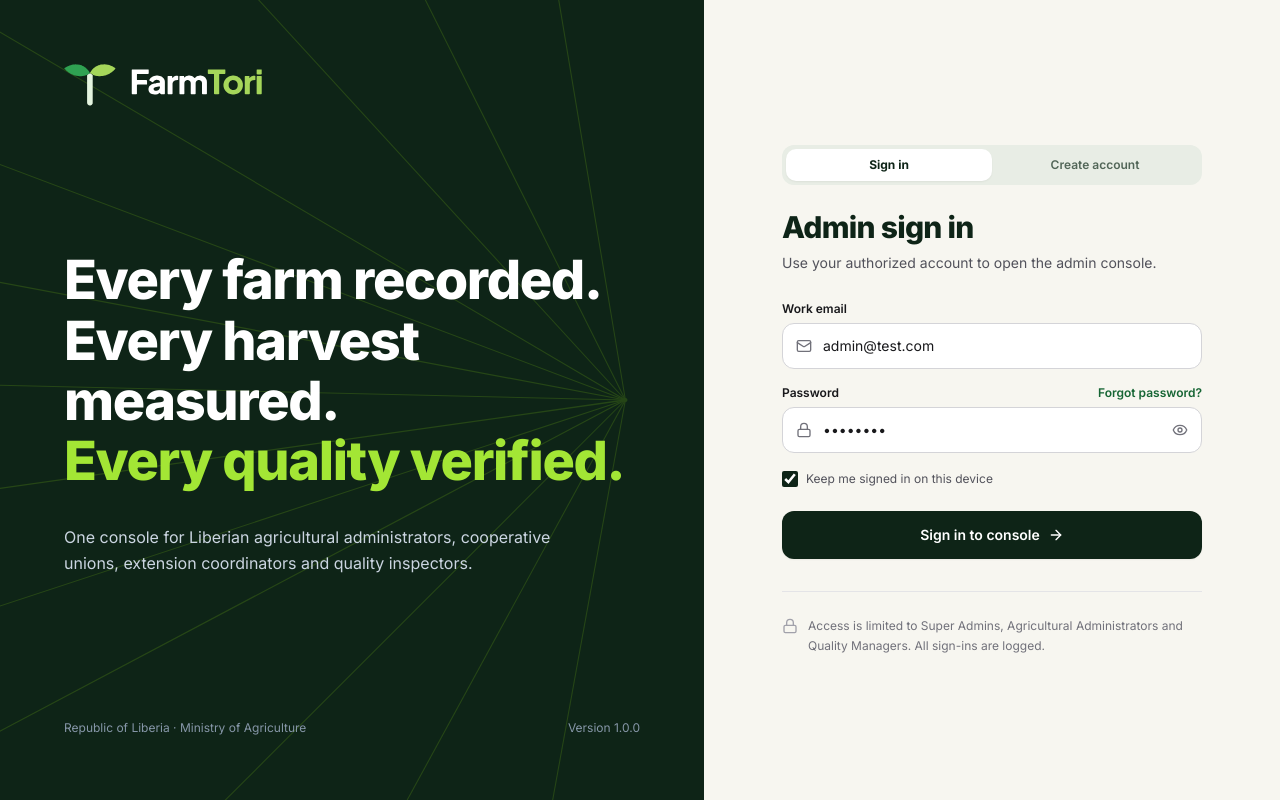
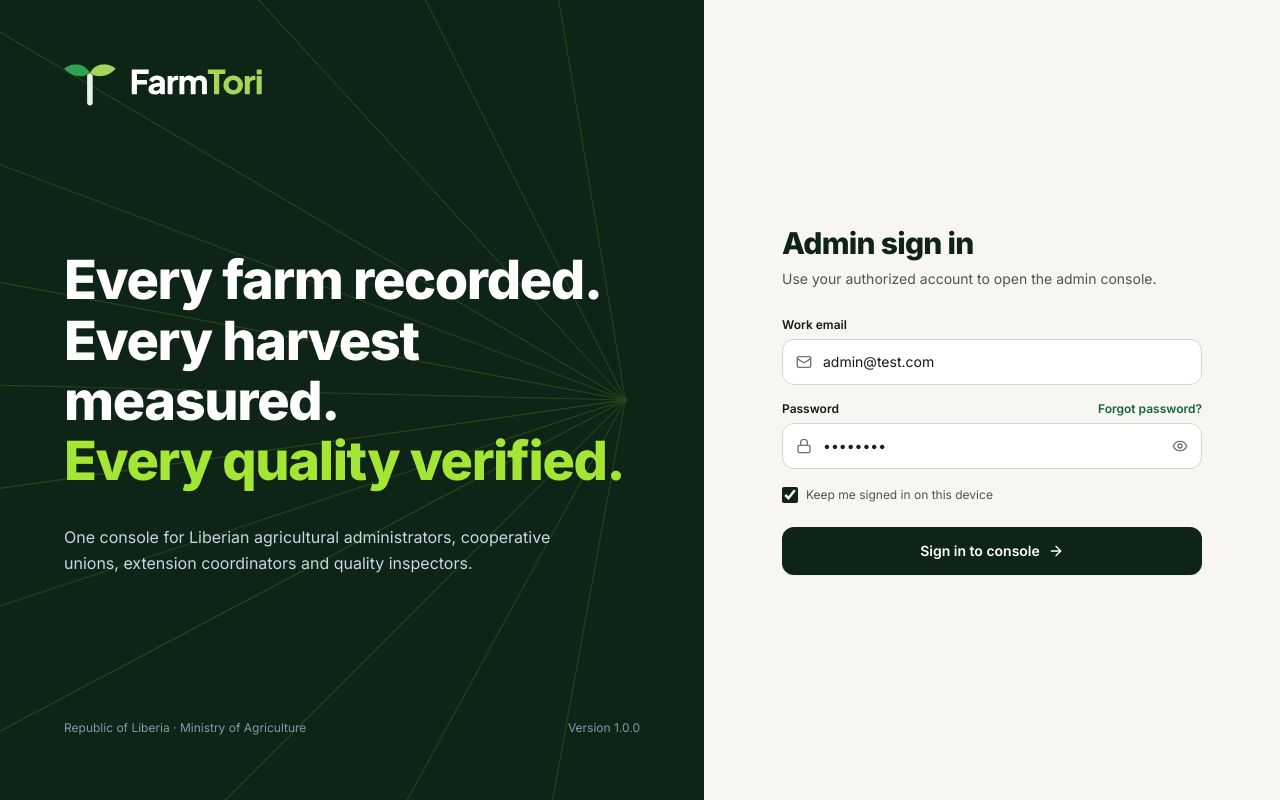
Before and after one commit to Stanley2025/CropCapture, a Next.js app in the folder admin/: page /login in a window 1280 px wide. Built offline with nearby package versions, Linux system fonts and the light colour scheme.

Commit message:
Remove create account and access notice from admin sign-in

```diff
--- a/admin/src/app/login/page.tsx
+++ b/admin/src/app/login/page.tsx
@@ -217,41 +217,6 @@ export default function LoginPage() {
             <FarmToriLogo height={36} />
           </div>
 
-
-          {/* Mode Switcher Tabs */}
-          <div className="mb-6 flex rounded-xl bg-[#E8EDE5] p-1 text-xs font-semibold text-[#526658]">
-            <button
-              type="button"
-              onClick={() => {
-                setAuthMode('signin');
-                setError(null);
-                setSuccessMsg(null);
-              }}
-              className={`flex-1 rounded-lg py-2 transition-all ${
-                authMode === 'signin'
-                  ? 'bg-white text-[#0E2417] shadow-sm font-bold'
-                  : 'hover:text-[#0E2417]'
-              }`}
-            >
-              Sign in
-            </button>
-            <button
-              type="button"
-              onClick={() => {
-                if (!farmId) setFarmId(generateFullDigitsFarmId());
-                setAuthMode('create_account');
-                setError(null);
-                setSuccessMsg(null);
-              }}
-              className={`flex-1 rounded-lg py-2 transition-all ${
-                authMode === 'create_account'
-                  ? 'bg-white text-[#0E2417] shadow-sm font-bold'
-                  : 'hover:text-[#0E2417]'
-              }`}
-            >
-              Create account
-            </button>
-          </div>
 
           {/* Heading */}
           <h2 className="text-3xl font-extrabold tracking-tight text-[#0E2417]">
@@ -546,16 +511,6 @@ export default function LoginPage() {
               </div>
             </form>
           )}
-
-          {/* Security Disclaimer Note */}
-          <div className="mt-8 border-t border-[#E4E4E7] pt-6">
-            <div className="flex items-start gap-2.5 text-xs text-[#71717A] leading-relaxed">
-              <Lock className="h-4 w-4 shrink-0 mt-0.5 text-[#A1A1AA]" />
-              <p>
-                Access is limited to Super Admins, Agricultural Administrators and Quality Managers. All sign-ins are logged.
-              </p>
-            </div>
-          </div>
         </div>
       </div>
     </div>
```
